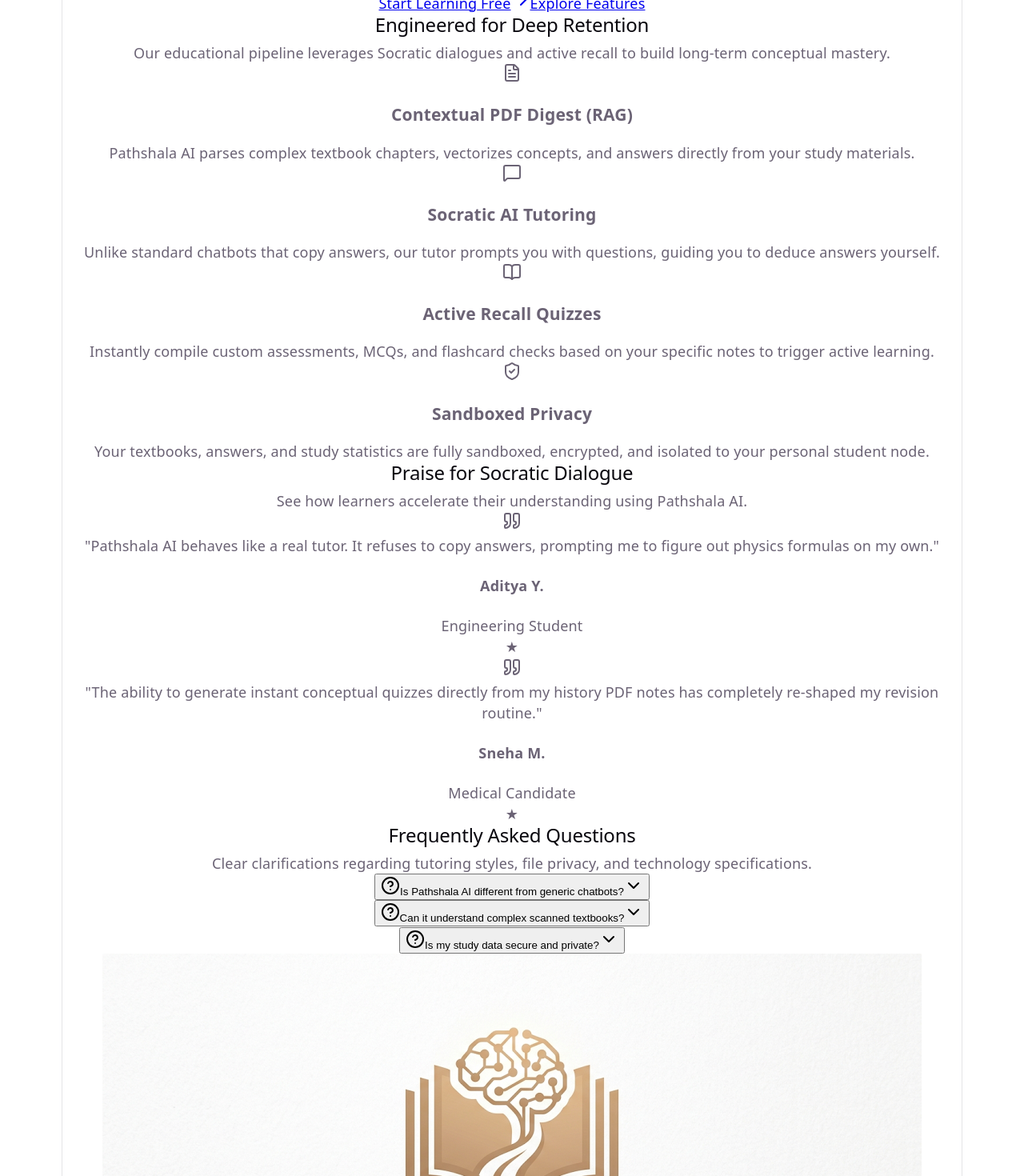
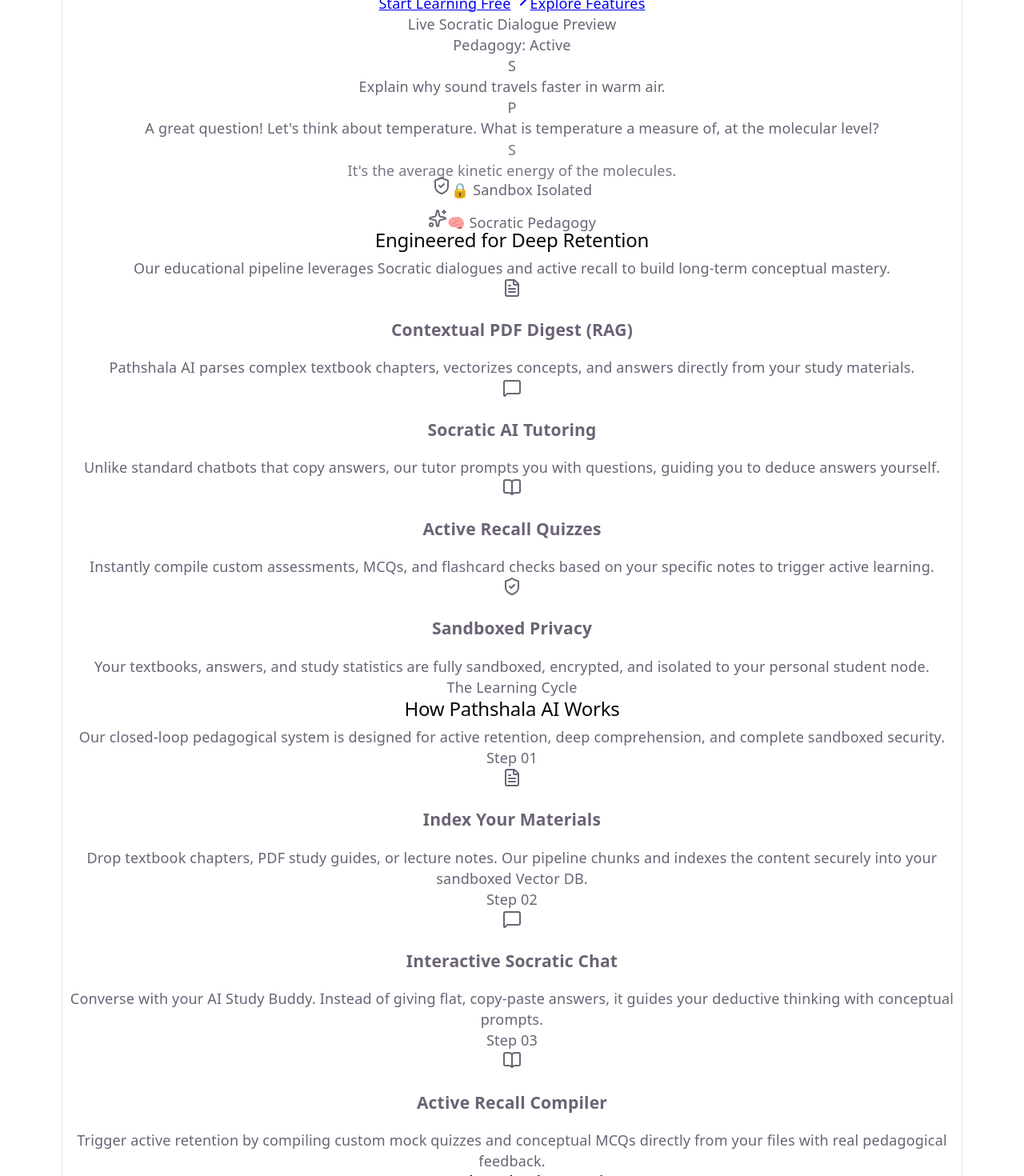
Before and after one commit to AltimaOak/Pathshala-AI, a React (Vite) app in the folder frontend/: page / in a window 1280 px wide. Shown: the part 840-2310 px from the top of the page at 80% size. Built offline with nearby package versions, Linux system fonts and the light colour scheme; the HTML template or start-up script is replaced by a standard one.

Commit message:
made some chnages in the landing page

```diff
--- a/frontend/src/pages/Home.jsx
+++ b/frontend/src/pages/Home.jsx
@@ -1,4 +1,4 @@
-import React, { useState } from 'react';
+import React, { useState, useEffect } from 'react';
 import { Link } from 'react-router-dom';
 import { motion, AnimatePresence } from 'framer-motion';
 import {
@@ -10,14 +10,76 @@
   FileText,
   ShieldCheck,
   HelpCircle,
-  ChevronDown,
-  Quote
+  ChevronDown
 } from 'lucide-react';
 import { LandingNavbar } from '../components';
 
 // Public Landing Page
 export default function Home() {
   const [activeFaq, setActiveFaq] = useState(null);
+
+  // Simulated Chat Dialogue states for Hero preview
+  const [isTyping, setIsTyping] = useState(false);
+  const [visibleMessages, setVisibleMessages] = useState([]);
+
+  const demoDialogue = [
+    { sender: 'user', text: "Explain why sound travels faster in warm air." },
+    { sender: 'ai', text: "A great question! Let's think about temperature. What is temperature a measure of, at the molecular level?" },
+    { sender: 'user', text: "It's the average kinetic energy of the molecules." },
+    { sender: 'ai', text: "Exactly! So in warmer air, how do you think the molecules behave when a pressure wave travels through them?" }
+  ];
+
+  useEffect(() => {
+    let active = true;
+
+    const runDialogue = async () => {
+      if (!active) return;
+      setVisibleMessages([]);
+      setIsTyping(false);
+
+      const sleep = (ms) => new Promise((resolve) => setTimeout(resolve, ms));
+
+      await sleep(1000);
+
+      // Step 0: User Msg
+      if (!active) return;
+      setVisibleMessages(prev => [...prev, demoDialogue[0]]);
+
+      // Step 1: AI Typing
+      await sleep(1200);
+      if (!active) return;
+      setIsTyping(true);
+      await sleep(1500);
+      if (!active) return;
+      setIsTyping(false);
+      setVisibleMessages(prev => [...prev, demoDialogue[1]]);
+
+      // Step 2: User Msg
+      await sleep(2200);
+      if (!active) return;
+      setVisibleMessages(prev => [...prev, demoDialogue[2]]);
+
+      // Step 3: AI Typing
+      await sleep(1200);
+      if (!active) return;
+      setIsTyping(true);
+      await sleep(1500);
+      if (!active) return;
+      setIsTyping(false);
+      setVisibleMessages(prev => [...prev, demoDialogue[3]]);
+
+      // Hold for final read, then restart
+      await sleep(5500);
+      if (active) {
+        runDialogue();
+      }
+    };
+
+    runDialogue();
+    return () => {
+      active = false;
+    };
+  }, []);
 
   // Bento features data
   const features = [
@@ -43,18 +105,25 @@
     }
   ];
 
-
-  // Testimonials data
-  const testimonials = [
+  // How it works steps data
+  const steps = [
     {
-      quote: "Pathshala AI behaves like a real tutor. It refuses to copy answers, prompting me to figure out physics formulas on my own.",
-      author: "Aditya Y.",
-      role: "Engineering Student"
+      step: "01",
+      icon: FileText,
+      title: "Index Your Materials",
+      desc: "Drop textbook chapters, PDF study guides, or lecture notes. Our pipeline chunks and indexes the content securely into your sandboxed Vector DB."
     },
     {
-      quote: "The ability to generate instant conceptual quizzes directly from my history PDF notes has completely re-shaped my revision routine.",
-      author: "Sneha M.",
-      role: "Medical Candidate"
+      step: "02",
+      icon: MessageSquare,
+      title: "Interactive Socratic Chat",
+      desc: "Converse with your AI Study Buddy. Instead of giving flat, copy-paste answers, it guides your deductive thinking with conceptual prompts."
+    },
+    {
+      step: "03",
+      icon: BookOpen,
+      title: "Active Recall Compiler",
+      desc: "Trigger active retention by compiling custom mock quizzes and conceptual MCQs directly from your files with real pedagogical feedback."
     }
   ];
 
@@ -133,6 +202,97 @@
               Explore Features
             </a>
           </motion.div>
+
+          {/* Animated Interactive Socratic Chat Preview Widget */}
+          <motion.div
+            initial={{ opacity: 0, y: 30 }}
+            animate={{ opacity: 1, y: 0 }}
+            transition={{ delay: 0.4, type: "spring", stiffness: 80 }}
+            className="relative mx-auto mt-16 max-w-xl rounded-2xl border border-brand-beige bg-white/75 p-5 shadow-xl backdrop-blur-md select-none text-left"
+          >
+            {/* Header elements for preview card */}
+            <div className="flex items-center justify-between border-b border-brand-beige/50 pb-3 mb-4">
+              <div className="flex items-center gap-2">
+                <div className="h-2.5 w-2.5 rounded-full bg-red-400"></div>
+                <div className="h-2.5 w-2.5 rounded-full bg-yellow-400"></div>
+                <div className="h-2.5 w-2.5 rounded-full bg-green-400"></div>
+                <span className="text-[10px] font-bold text-brand-charcoal/50 uppercase ml-2 tracking-wider">
+                  Live Socratic Dialogue Preview
+                </span>
+              </div>
+              <span className="text-[9px] font-semibold bg-brand-brown/15 text-brand-brown px-2 py-0.5 rounded-full">
+                Pedagogy: Active
+              </span>
+            </div>
+
+            {/* Chat message space */}
+            <div className="space-y-4 min-h-[160px] flex flex-col justify-end">
+              <AnimatePresence>
+                {visibleMessages.map((msg, i) => (
+                  <motion.div
+                    key={i}
+                    initial={{ opacity: 0, y: 10, scale: 0.98 }}
+                    animate={{ opacity: 1, y: 0, scale: 1 }}
+                    exit={{ opacity: 0 }}
+                    transition={{ duration: 0.25 }}
+                    className={`flex items-start gap-2.5 max-w-[85%] ${msg.sender === 'user' ? 'ml-auto flex-row-reverse' : ''}`}
+                  >
+                    <div className={`flex h-6.5 w-6.5 shrink-0 items-center justify-center rounded-lg border text-[10px] font-bold ${
+                      msg.sender === 'user' ? 'bg-brand-cream border-brand-beige text-brand-charcoal' : 'bg-brand-brown border-brand-brown/20 text-white'
+                    }`}>
+                      {msg.sender === 'user' ? 'S' : 'P'}
+                    </div>
+                    <div className={`rounded-xl px-3.5 py-2 text-[11px] shadow-sm border ${
+                      msg.sender === 'user'
+                        ? 'bg-brand-cream/60 border-brand-beige text-brand-charcoal rounded-tr-none'
+                        : 'bg-white border-brand-beige text-brand-charcoal rounded-tl-none leading-relaxed font-medium'
+                    }`}>
+                      <p className="font-semibold">{msg.text}</p>
+                    </div>
+                  </motion.div>
+                ))}
+              </AnimatePresence>
+
+              {/* Typing Dot indicator */}
+              {isTyping && (
+                <motion.div
+                  initial={{ opacity: 0, y: 5 }}
+                  animate={{ opacity: 1, y: 0 }}
+                  className="flex items-start gap-2.5 max-w-[85%]"
+                >
+                  <div className="flex h-6.5 w-6.5 shrink-0 items-center justify-center rounded-lg border bg-brand-brown border-brand-brown/20 text-white text-[10px] font-bold">
+                    P
+                  </div>
+                  <div className="rounded-xl rounded-tl-none border border-brand-beige bg-white px-3.5 py-2 shadow-sm">
+                    <div className="flex items-center gap-1">
+                      <span className="h-1.5 w-1.5 animate-bounce rounded-full bg-brand-brown/40"></span>
+                      <span className="h-1.5 w-1.5 animate-bounce rounded-full bg-brand-brown/70 [animation-delay:0.2s]"></span>
+                      <span className="h-1.5 w-1.5 animate-bounce rounded-full bg-brand-brown [animation-delay:0.4s]"></span>
+                    </div>
+                  </div>
+                </motion.div>
+              )}
+            </div>
+
+            {/* Decorative Floating Badges */}
+            <motion.div
+              animate={{ y: [0, -6, 0] }}
+              transition={{ repeat: Infinity, duration: 4, ease: "easeInOut" }}
+              className="absolute -top-6 -right-12 hidden md:flex items-center gap-1.5 rounded-full bg-white border border-brand-beige/80 px-3.5 py-1.5 shadow-md shadow-brand-brown/5 text-[10px] font-bold text-brand-charcoal select-none"
+            >
+              <ShieldCheck className="h-3.5 w-3.5 text-brand-brown animate-pulse" />
+              🔒 Sandbox Isolated
+            </motion.div>
+
+            <motion.div
+              animate={{ y: [0, 6, 0] }}
+              transition={{ repeat: Infinity, duration: 4.5, ease: "easeInOut" }}
+              className="absolute -bottom-6 -left-12 hidden md:flex items-center gap-1.5 rounded-full bg-white border border-brand-beige/80 px-3.5 py-1.5 shadow-md shadow-brand-brown/5 text-[10px] font-bold text-brand-charcoal select-none"
+            >
+              <Sparkles className="h-3.5 w-3.5 text-brand-brown animate-pulse" />
+              🧠 Socratic Pedagogy
+            </motion.div>
+          </motion.div>
         </div>
       </section>
 
@@ -177,42 +337,60 @@
       </section>
 
 
-      {/* Minimal Testimonials */}
-      <section id="testimonials" className="py-20 px-6 bg-white/35 border-t border-b border-brand-beige/50">
+      {/* Socratic How It Works Section */}
+      <section id="how-it-works" className="py-20 md:py-28 px-6 bg-white/35 border-t border-b border-brand-beige/50">
         <div className="mx-auto max-w-5xl">
           <div className="text-center max-w-xl mx-auto mb-16 space-y-2">
+            <motion.div
+              initial={{ opacity: 0, y: 10 }}
+              whileInView={{ opacity: 1, y: 0 }}
+              viewport={{ once: true }}
+              className="inline-flex items-center gap-1 rounded-full bg-brand-brown/10 border border-brand-brown/20 px-3 py-1 text-[10px] font-bold text-brand-brown uppercase tracking-wider select-none"
+            >
+              The Learning Cycle
+            </motion.div>
             <h2 className="font-display text-2xl font-bold tracking-tight text-brand-charcoal sm:text-3xl">
-              Praise for Socratic Dialogue
+              How Pathshala AI Works
             </h2>
             <p className="text-sm text-brand-charcoal/70">
-              See how learners accelerate their understanding using Pathshala AI.
+              Our closed-loop pedagogical system is designed for active retention, deep comprehension, and complete sandboxed security.
             </p>
           </div>
 
-          <div className="grid gap-6 md:grid-cols-2 max-w-4xl mx-auto">
-            {testimonials.map((test, idx) => (
-              <div
-                key={idx}
-                className="rounded-2xl border border-brand-beige bg-white p-6 shadow-sm flex flex-col justify-between text-left"
-              >
-                <div className="space-y-4">
-                  <Quote className="h-6 w-6 text-brand-brown/30" />
-                  <p className="text-xs font-semibold text-brand-charcoal/80 leading-relaxed italic">
-                    "{test.quote}"
+          <div className="grid gap-8 md:grid-cols-3 relative">
+            {/* Connecting decorative dotted line for desktop */}
+            <div className="hidden md:block absolute top-1/2 left-[12%] right-[12%] h-0.5 border-t-2 border-dashed border-brand-beige -translate-y-12 z-0"></div>
+
+            {steps.map((step, idx) => {
+              const StepIcon = step.icon;
+              return (
+                <motion.div
+                  key={idx}
+                  initial={{ opacity: 0, y: 25 }}
+                  whileInView={{ opacity: 1, y: 0 }}
+                  viewport={{ once: true }}
+                  transition={{ type: "spring", stiffness: 100, damping: 15, delay: idx * 0.15 }}
+                  whileHover={{ y: -6, transition: { duration: 0.2 } }}
+                  className="relative z-10 rounded-2xl border border-brand-beige bg-white p-6 shadow-sm flex flex-col items-center text-center group hover:border-brand-brown/40 transition-colors"
+                >
+                  {/* Step Number Badge */}
+                  <span className="absolute top-4 right-4 font-mono text-[10px] font-bold text-brand-brown bg-brand-brown/10 border border-brand-brown/25 px-2.5 py-0.5 rounded-full select-none animate-pulse">
+                    Step {step.step}
+                  </span>
+
+                  <div className="mb-6 flex h-14 w-14 items-center justify-center rounded-2xl bg-brand-cream border border-brand-beige group-hover:scale-105 transition-transform">
+                    <StepIcon className="h-6 w-6 text-brand-brown" />
+                  </div>
+
+                  <h3 className="font-display text-sm font-bold text-brand-charcoal mb-2 group-hover:text-brand-brown transition-colors">
+                    {step.title}
+                  </h3>
+                  <p className="text-xs text-brand-charcoal/65 leading-relaxed">
+                    {step.desc}
                   </p>
-                </div>
-
-                <div className="mt-6 border-t border-brand-beige/40 pt-4 flex justify-between items-center">
-                  <div>
-                    <h4 className="font-display text-xs font-bold text-brand-charcoal">{test.author}</h4>
-                    <p className="text-[10px] text-brand-charcoal/50 font-semibold">{test.role}</p>
-                  </div>
-                  <span className="flex h-5 w-5 items-center justify-center rounded bg-brand-cream text-[9px] font-bold text-brand-brown">
-                    ★
-                  </span>
-                </div>
-              </div>
-            ))}
+                </motion.div>
+              );
+            })}
           </div>
         </div>
       </section>
```
Also changed, not shown: frontend/src/components/LandingNavbar.jsx (+4 -4 lines).
